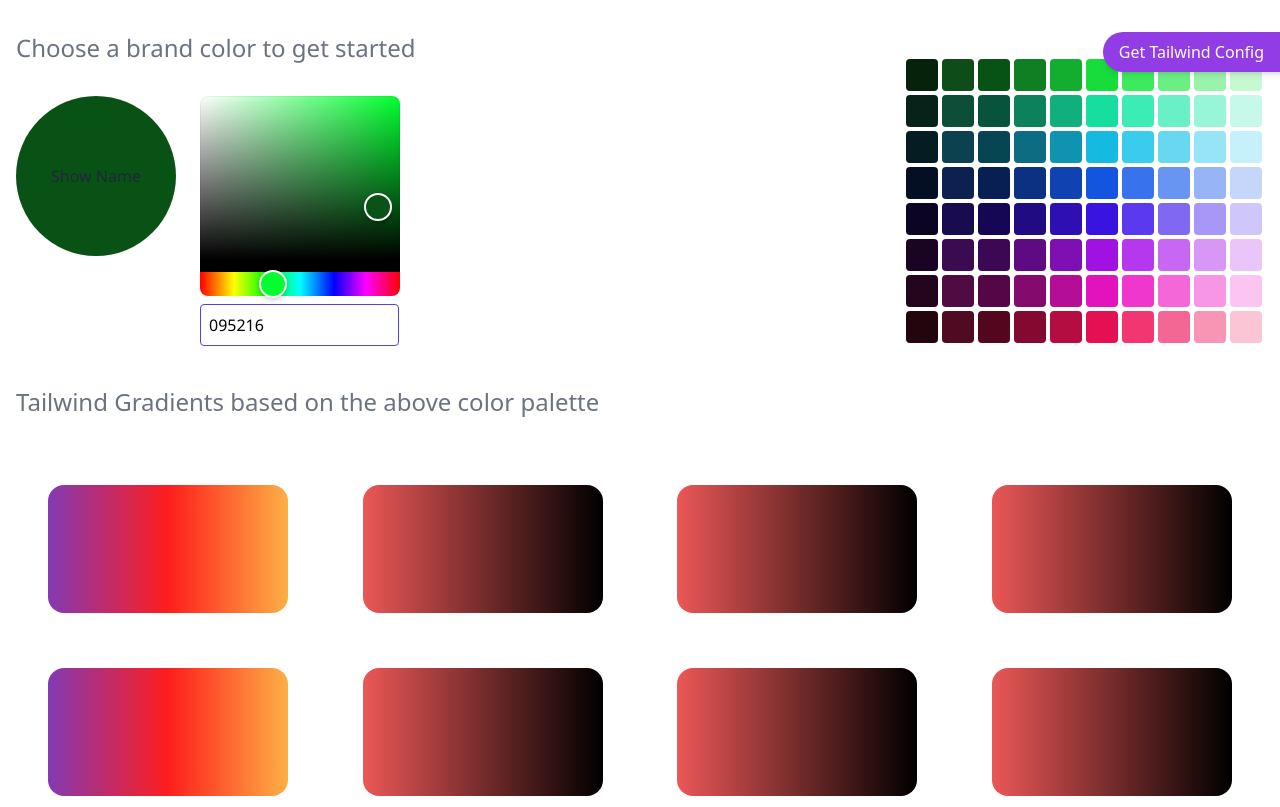
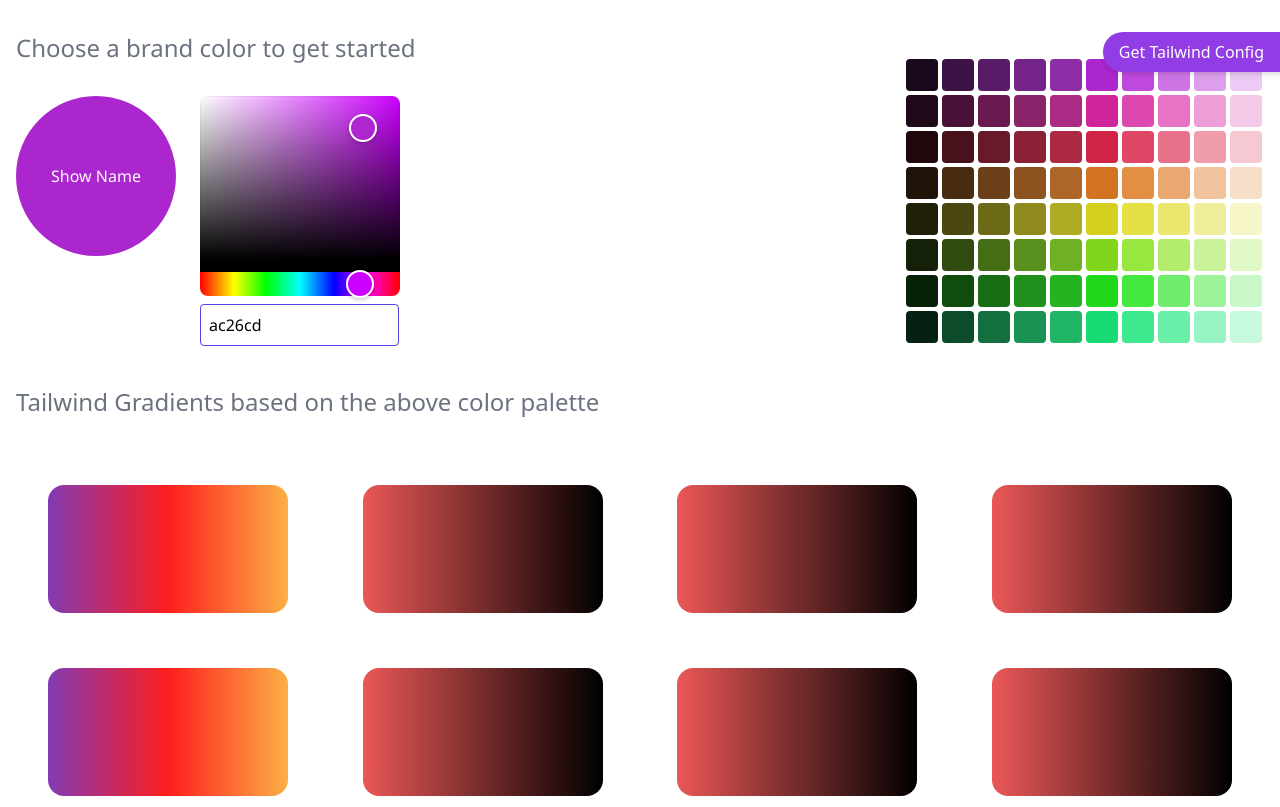
Before and after one commit to shubhamchopade/tailwind-gradient-v2, a React (Create React App) app: page / in a window 1280 px wide. Built offline with nearby package versions, Linux system fonts and the light colour scheme.

Commit message:
show name on config button

```diff
--- a/src/components/color/BrandColor.tsx
+++ b/src/components/color/BrandColor.tsx
@@ -1,4 +1,5 @@
 import React, { useState } from "react";
+import { useColorState } from "../../store/ColorStateProvider";
 import Modal from "../common/Modal";
 import TailwindConfig from "../common/TailwindConfig";
 import ColorGrid from "./ColorGrid";
@@ -6,6 +7,7 @@ import GetBrandPicker from "./GetBrandPicker";
 
 export const BrandColor: React.FunctionComponent = () => {
   const [showConfigFile, setShowConfigFile] = useState(false);
+  const { setShowColorName } = useColorState();
 
   interface BtnProps {
     onClick: React.MouseEventHandler<HTMLButtonElement>;
@@ -22,10 +24,15 @@ export const BrandColor: React.FunctionComponent = () => {
     </button>
   );
 
+  function handleClick() {
+    setShowColorName(true);
+    setShowConfigFile(true);
+  }
+
   return (
     <div>
       <div className="flex flex-col md:flex-row justify-between items-center relative">
-        <GetConfigFileButton onClick={() => setShowConfigFile(true)} />
+        <GetConfigFileButton onClick={handleClick} />
         <GetBrandPicker />
         <ColorGrid />
         <Modal showModal={showConfigFile} setShowModal={setShowConfigFile}>
--- a/src/components/color/GetBrandPicker.tsx
+++ b/src/components/color/GetBrandPicker.tsx
@@ -29,8 +29,8 @@ const GetBrandPicker: React.FunctionComponent = () => {
     setShowColorName,
     setBrandColorPaletteArray,
   } = useColorState();
-  const [localBrandColor, setLocalBrandColor] = useState("#095216");
-  const [debouncedValue] = useDebounce(localBrandColor, 200);
+  const [localBrandColor, setLocalBrandColor] = useState("#ac26cd");
+  const [debouncedValue] = useDebounce(localBrandColor, 300);
   const brandArrWithShades = useGetColorArray(debouncedValue);
   const hsl = useHexToHSL(debouncedValue);
 
@@ -38,6 +38,10 @@ const GetBrandPicker: React.FunctionComponent = () => {
     setBrandColor(debouncedValue);
     setBrandColorPaletteArray(brandArrWithShades);
   }, [brandColor, localBrandColor, debouncedValue, showColorName]);
+
+  useEffect(() => {
+    setShowColorName(false);
+  }, [localBrandColor]);
 
   const handleBrandColor = (color: string) => {
     setLocalBrandColor(color);
```
